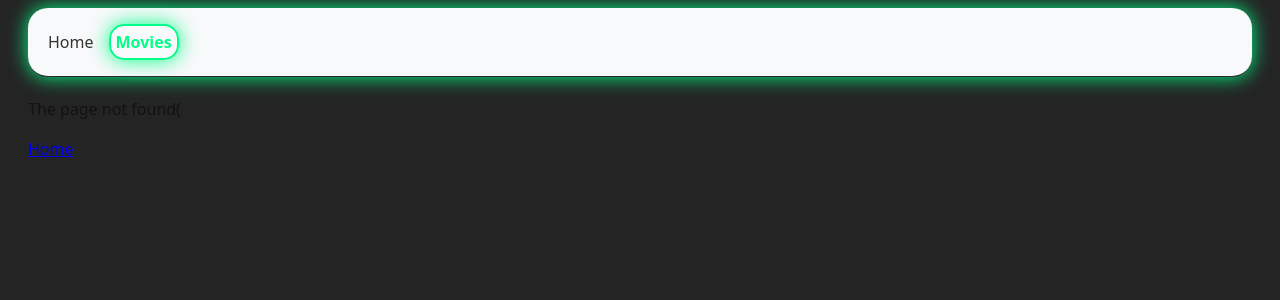
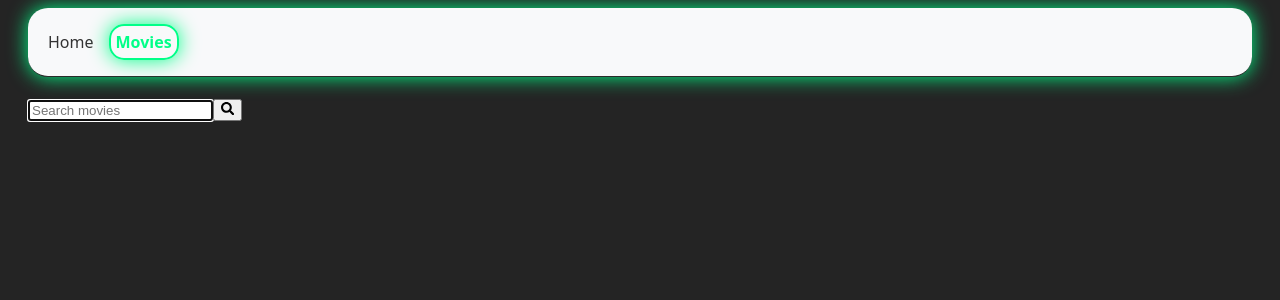
Before and after one commit to di-zinevych02/MovieSearch-App, a React (Vite) app: page /movies in a window 1280 px wide. Before the commit this address had no page. Shown: the top 300 px of the page. Built offline with nearby package versions, Linux system fonts and the light colour scheme.

Commit message:
add movie page

```diff
--- a/package.json
+++ b/package.json
@@ -12,9 +12,12 @@
   "dependencies": {
     "axios": "^1.8.4",
     "clsx": "^2.1.1",
+    "formik": "^2.4.6",
     "react": "^19.0.0",
     "react-dom": "^19.0.0",
-    "react-router-dom": "^7.4.1"
+    "react-icons": "^5.5.0",
+    "react-router-dom": "^7.4.1",
+    "use-debounce": "^10.0.4"
   },
   "devDependencies": {
     "@eslint/js": "^9.21.0",
--- a/src/App.jsx
+++ b/src/App.jsx
@@ -5,7 +5,7 @@ import Navigation from "./components/Navigation/Navigation";
 import NotFoundPage from "./pages/NotFoundPage";
 
 const HomePage = lazy(() => import("./pages/HomePage"));
-// const MoviesPage = lazy(() => import("../../pages/MoviesPage"));
+const MoviesPage = lazy(() => import("./pages/MoviesPage"));
 // const MovieDetailsPage = lazy(() => import("../../pages/MovieDetailsPage"));
 // const MovieCast = lazy(() => import("../MovieCast/MovieCast"));
 // const MovieReviews = lazy(() => import("../MovieReviews/MovieReviews"));
@@ -17,6 +17,8 @@ export default function App() {
       <Suspense fallback={<div>Loading page...</div>}>
         <Routes>
           <Route path="/" element={<HomePage />} />
+          <Route path="/movies" element={<MoviesPage />} />
+
           <Route path="*" element={<NotFoundPage />} />
         </Routes>
       </Suspense>
--- a/src/components/MovieList/MovieList.jsx
+++ b/src/components/MovieList/MovieList.jsx
@@ -0,0 +1,30 @@
+// import { fetchTrendingMovies } from "../../apiTmdb";
+import clsx from "clsx";
+import css from "./MovieList.module.css";
+
+import { NavLink, useLocation } from "react-router-dom";
+
+const getLinkStyle = ({ isActive }) => {
+  return clsx(css.link, isActive && css.active);
+};
+
+export default function MovieList({ movies }) {
+  //збергігаємо об*єкт місцеположення, можливість передати поточний юрл у наступний маршут
+  const location = useLocation();
+  return (
+    <ul className={css.list}>
+      {movies.map((movie) => (
+        <li key={movie.id}>
+          <NavLink
+            className={getLinkStyle}
+            to={`/movies/${movie.id}`}
+            //використовується для збереження інформації про попередню сторінку.
+            state={{ from: location }}
+          >
+            <h3 className={css.moviename}>{movie.name ?? movie.title}</h3>
+          </NavLink>
+        </li>
+      ))}
+    </ul>
+  );
+}
--- a/src/components/MovieList/MovieList.module.css
+++ b/src/components/MovieList/MovieList.module.css
@@ -0,0 +1,6 @@
+.active {
+  color: #00ff88;
+  font-weight: 600;
+
+  padding: 5px;
+}
--- /dev/null
+++ b/src/components/SearchInput/SearchInput.jsx
@@ -0,0 +1,38 @@
+import css from "./SearchInput.module.css";
+import { Formik, Form, Field } from "formik";
+import { FaSearch } from "react-icons/fa";
+import { Link } from "react-router-dom";
+export default function SearchcInput({ onSearch }) {
+  const handleSubmit = (values, actions) => {
+    //Користувач не зможе відправити рядок, який містить лише пробіли.
+    const trimmedTerm = values.searchInput.trim();
+
+    actions.resetForm();
+    if (trimmedTerm === "") {
+      alert("Please enter a search term!");
+      return;
+    }
+    onSearch(trimmedTerm); // Передаємо значення в проп onSearch
+    actions.resetForm();
+  };
+
+  return (
+    <div className={css.form}>
+      <Formik initialValues={{ searchInput: "" }} onSubmit={handleSubmit}>
+        <Form className={css.searchform}>
+          <Field
+            type="text"
+            autoComplete="off"
+            autoFocus
+            name="searchInput"
+            className={css.input}
+            placeholder="Search movies"
+          />
+          <button type="submit" className={css.btnsearch}>
+            <FaSearch />
+          </button>
+        </Form>
+      </Formik>
+    </div>
+  );
+}
--- a/src/pages/HomePage.jsx
+++ b/src/pages/HomePage.jsx
@@ -1,7 +1,6 @@
 import { useState, useEffect } from "react";
-import { fetchMovies } from "../../TmbdService";
-import MovieList from "../../components/MovieList/MovieList";
-import MovieList from "../../components/MovieList/MovieList";
+import { fetchTrendingMovies } from "../apiTmdb";
+import MovieList from "../components/MovieList/MovieList";
 
 export default function HomePage() {
   const [movies, setMovies] = useState([]);
@@ -13,7 +12,7 @@ export default function HomePage() {
       try {
         setIsLoading(true);
         setError(false);
-        const data = await fetchMovies();
+        const data = await fetchTrendingMovies();
         setMovies(data.results);
       } catch {
         setError(true);
--- a/src/pages/MoviesPage.jsx
+++ b/src/pages/MoviesPage.jsx
@@ -0,0 +1,61 @@
+import { useState, useEffect } from "react";
+import { useSearchParams } from "react-router";
+import SearchInput from "../components/SearchInput/SearchInput";
+import { fetchSearchMovies } from "../apiTmdb";
+import MovieList from "../components/MovieList/MovieList";
+
+export default function MoviesPage() {
+  const [movies, setMovies] = useState([]);
+  const [isLoading, setIsLoading] = useState(false);
+  const [error, setError] = useState(false);
+  //можливість отримати доступ до параметрів частини лінка
+  const [searchParams, setSearchParams] = useSearchParams();
+  //отримуємо поточне значення параметрів
+  const query = searchParams.get("query") ?? "";
+  const [searchQuery, setSearchQuery] = useState(query);
+
+  const handleSearchMovie = (event) => {
+    //зробили копію параметрів, щоб змінювати їх
+    const nextParams = new URLSearchParams(searchParams);
+  };
+
+  useEffect(() => {
+    if (!query) {
+      setMovies([]);
+      return;
+    }
+    async function getMovie() {
+      try {
+        setIsLoading(true);
+        setError(false);
+        const results = await fetchSearchMovies(query);
+        if (results.length === 0) {
+          alert(
+            "Sorry, there are no images matching your search query. Please try again!"
+          );
+          return;
+        }
+        setMovies(results);
+      } catch {
+        setError(true);
+        alert("Something went wrong please reload again!");
+      } finally {
+        setIsLoading(false);
+      }
+    }
+    getMovie();
+  }, [searchQuery]);
+
+  return (
+    <div>
+      {isLoading && <p className={css.loading}>Loading movies...</p>}
+      {error && (
+        <p className={css.texterror}>
+          Whoops there was an error, please reload the page!{" "}
+        </p>
+      )}
+      <SearchInput onSearch={handleSearchMovie} searchQuery={searchQuery} />
+      {movies.length > 0 && <MovieList movies={movies} />}
+    </div>
+  );
+}
```
Also changed, not shown: src/components/SearchInput/SearchInput.module.css (added), 1 other file (tests, documents, lock files or other folders).
